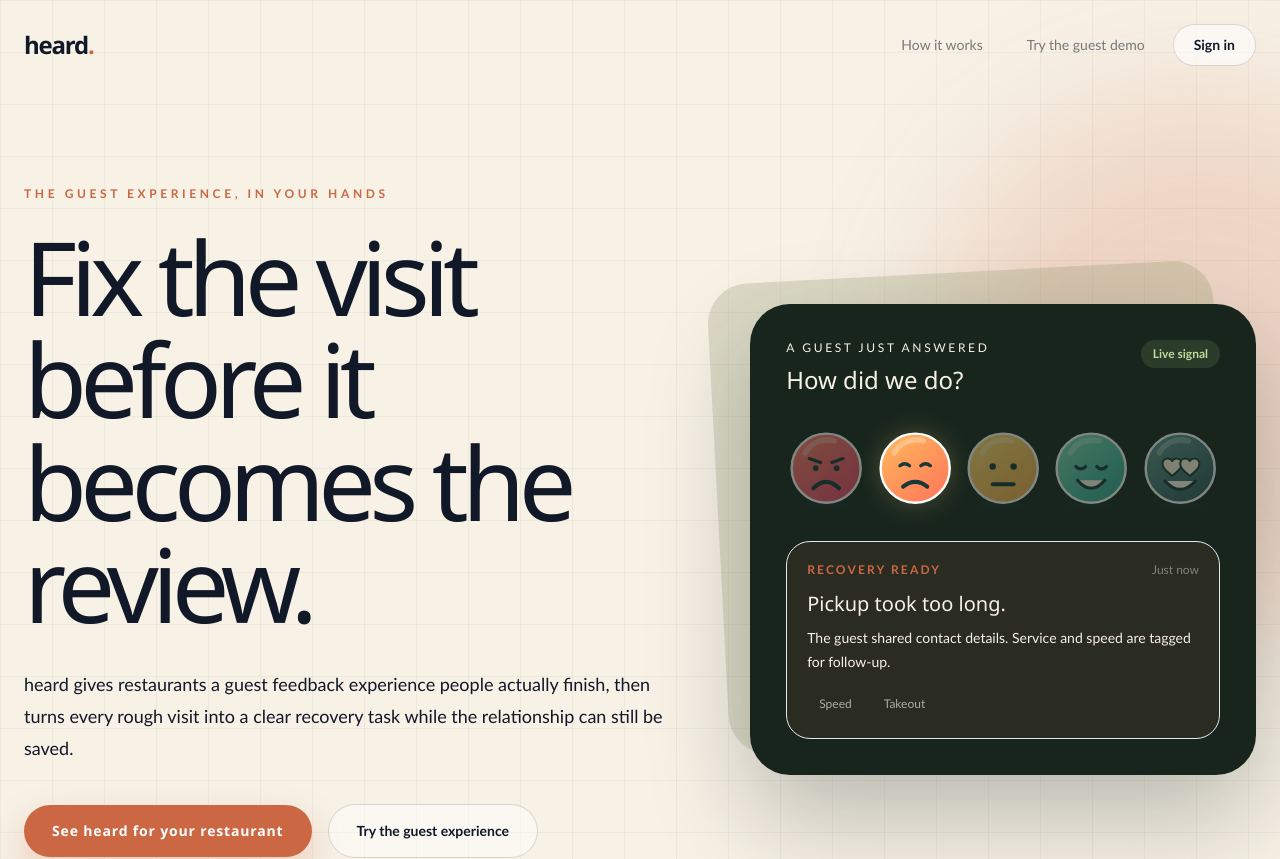
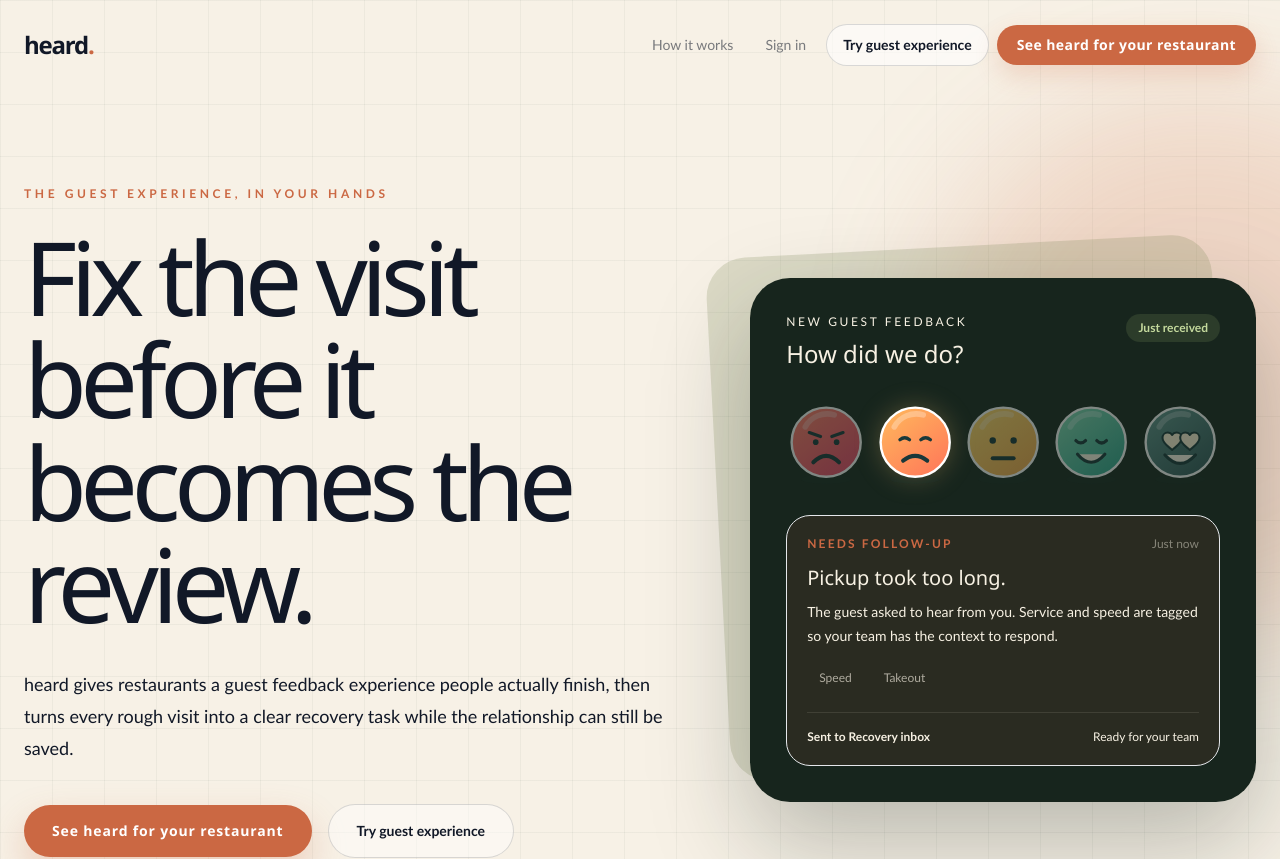
Before and after one commit to HaivenLabs/heard, a Next.js app in the folder web/: page / in a window 1280 px wide. Shown: the top 859 px of the page. Built offline with nearby package versions, Linux system fonts and the light colour scheme.

Commit message:
Clarify homepage recovery story and CTAs

```diff
--- a/web/app/page.tsx
+++ b/web/app/page.tsx
@@ -10,12 +10,14 @@
       <section className="relative min-h-[94vh] border-b border-ink/10">
         <div className="pointer-events-none absolute inset-0 [background-image:linear-gradient(rgba(23,37,29,0.045)_1px,transparent_1px),linear-gradient(90deg,rgba(23,37,29,0.045)_1px,transparent_1px)] [background-size:52px_52px]" />
         <div className="pointer-events-none absolute right-[-12rem] top-24 h-[34rem] w-[34rem] rounded-full bg-clay/20 blur-3xl" />
-        <header className="relative mx-auto flex max-w-7xl items-center justify-between px-6 py-6">
+        <header className="relative mx-auto flex max-w-7xl flex-wrap items-center justify-between gap-y-4 px-6 py-6">
           <Link className="font-display text-2xl font-semibold tracking-[-0.05em]" href="/">heard<span className="text-clay">.</span></Link>
-          <nav className="flex items-center gap-2 sm:gap-3" aria-label="Primary navigation">
-            <a className="hidden rounded-full px-4 py-2 font-body text-sm text-ink/55 transition hover:text-ink md:block" href="#how-it-works">How it works</a>
-            <Link className="hidden rounded-full px-4 py-2 font-body text-sm text-ink/55 transition hover:text-ink sm:block" href="/f/demo-heard">Try the guest demo</Link>
-            <Link className="rounded-full border border-ink/15 bg-white/60 px-5 py-2.5 font-body text-sm font-semibold transition hover:border-clay" href="/login">Sign in</Link>
+          <Link className="font-body text-sm font-semibold text-ink/55 transition hover:text-ink sm:hidden" href="/login">Sign in</Link>
+          <nav className="order-last grid w-full grid-cols-2 items-center gap-2 sm:order-none sm:flex sm:w-auto sm:gap-2" aria-label="Primary navigation">
+            <a className="hidden rounded-full px-3 py-2 font-body text-sm text-ink/55 transition hover:text-ink lg:block" href="#how-it-works">How it works</a>
+            <Link className="hidden rounded-full px-3 py-2 font-body text-sm text-ink/55 transition hover:text-ink sm:block" href="/login">Sign in</Link>
+            <Link className="rounded-full border border-ink/15 bg-white/60 px-3 py-2.5 text-center font-body text-xs font-semibold transition hover:-translate-y-0.5 hover:border-ink/35 hover:bg-white sm:px-4 sm:text-sm" href="/f/demo-heard">Try guest experience</Link>
+            <Link className="rounded-full bg-clay px-3 py-2.5 text-center font-display text-xs font-semibold tracking-[0.03em] text-white shadow-[0_10px_24px_rgba(203,104,67,0.2)] transition hover:-translate-y-0.5 hover:bg-[#b95635] sm:px-5 sm:text-sm" href={"/contact" as Route}>See heard for your restaurant</Link>
           </nav>
         </header>
 
@@ -26,7 +28,7 @@
             <p className="mt-8 max-w-2xl font-body text-lg leading-8 text-ink/62">heard gives restaurants a guest feedback experience people actually finish, then turns every rough visit into a clear recovery task while the relationship can still be saved.</p>
             <div className="mt-10 flex flex-wrap items-center gap-4">
               <Link className="rounded-full bg-clay px-7 py-4 font-display text-sm font-semibold tracking-[0.06em] text-white shadow-[0_16px_36px_rgba(203,104,67,0.28)] transition hover:-translate-y-0.5 hover:bg-[#b95635]" href={"/contact" as Route}>See heard for your restaurant</Link>
-              <Link className="rounded-full border border-ink/15 bg-white/45 px-7 py-4 font-body text-sm font-semibold transition hover:border-ink/35 hover:bg-white/75" href="/f/demo-heard">Try the guest experience</Link>
+              <Link className="rounded-full border border-ink/15 bg-white/45 px-7 py-4 font-body text-sm font-semibold transition hover:border-ink/35 hover:bg-white/75" href="/f/demo-heard">Try guest experience</Link>
             </div>
             <p className="mt-4 font-body text-sm text-ink/42">A restaurant-specific walkthrough. No generic sales maze.</p>
           </div>
@@ -36,24 +38,28 @@
             <div className="relative rounded-[2.5rem] bg-[#17251d] p-7 text-parchment shadow-[0_40px_100px_rgba(23,37,29,0.28)] sm:p-9">
               <div className="flex items-start justify-between gap-4">
                 <div>
-                  <p className="font-body text-xs uppercase tracking-[0.22em] text-parchment/42">A guest just answered</p>
+                  <p className="font-body text-xs uppercase tracking-[0.22em] text-parchment/42">New guest feedback</p>
                   <p className="mt-2 font-display text-2xl">How did we do?</p>
                 </div>
-                <span className="rounded-full bg-[#9fba73]/15 px-3 py-1.5 font-body text-xs font-semibold text-[#c4d99d]">Live signal</span>
+                <span className="rounded-full bg-[#9fba73]/15 px-3 py-1.5 font-body text-xs font-semibold text-[#c4d99d]">Just received</span>
               </div>
               <div className="mt-8 grid grid-cols-5 gap-2">
                 {ratingValues.map((rating) => <RatingFace className={`w-full overflow-visible ${rating === 2 ? "drop-shadow-[0_0_12px_rgba(247,194,111,0.25)]" : "opacity-45"}`} key={rating} rating={rating} />)}
               </div>
               <div className="mt-7 rounded-[1.5rem] border border-clay/28 bg-clay/10 p-5">
                 <div className="flex items-center justify-between gap-3">
-                  <p className="font-body text-xs font-bold uppercase tracking-[0.18em] text-clay">Recovery ready</p>
+                  <p className="font-body text-xs font-bold uppercase tracking-[0.18em] text-clay">Needs follow-up</p>
                   <span className="font-body text-xs text-parchment/45">Just now</span>
                 </div>
                 <p className="mt-3 font-display text-xl">Pickup took too long.</p>
-                <p className="mt-2 font-body text-sm leading-6 text-parchment/62">The guest shared contact details. Service and speed are tagged for follow-up.</p>
+                <p className="mt-2 font-body text-sm leading-6 text-parchment/62">The guest asked to hear from you. Service and speed are tagged so your team has the context to respond.</p>
                 <div className="mt-4 flex gap-2">
                   <span className="rounded-full bg-parchment/8 px-3 py-1.5 font-body text-xs text-parchment/65">Speed</span>
                   <span className="rounded-full bg-parchment/8 px-3 py-1.5 font-body text-xs text-parchment/65">Takeout</span>
+                </div>
+                <div className="mt-5 flex items-center justify-between gap-4 border-t border-parchment/10 pt-4 font-body text-xs">
+                  <span className="font-semibold text-parchment">Sent to Recovery inbox</span>
+                  <span className="text-parchment/42">Ready for your team</span>
                 </div>
               </div>
             </div>
--- a/web/package.json
+++ b/web/package.json
@@ -6,7 +6,7 @@
     "build": "next build",
     "start": "next start --hostname 0.0.0.0 --port 3010",
     "lint": "tsc --noEmit",
-    "test": "node scripts/check-rating-face-usage.mjs && node scripts/check-admin-shell-usage.mjs"
+    "test": "node scripts/check-rating-face-usage.mjs && node scripts/check-admin-shell-usage.mjs && node scripts/check-homepage-conversion.mjs"
   },
   "dependencies": {
     "next": "16.3.1",
```
Also changed, not shown: web/scripts/check-homepage-conversion.mjs (added, +18 -0 lines), 1 other file (tests, documents, lock files or other folders).
